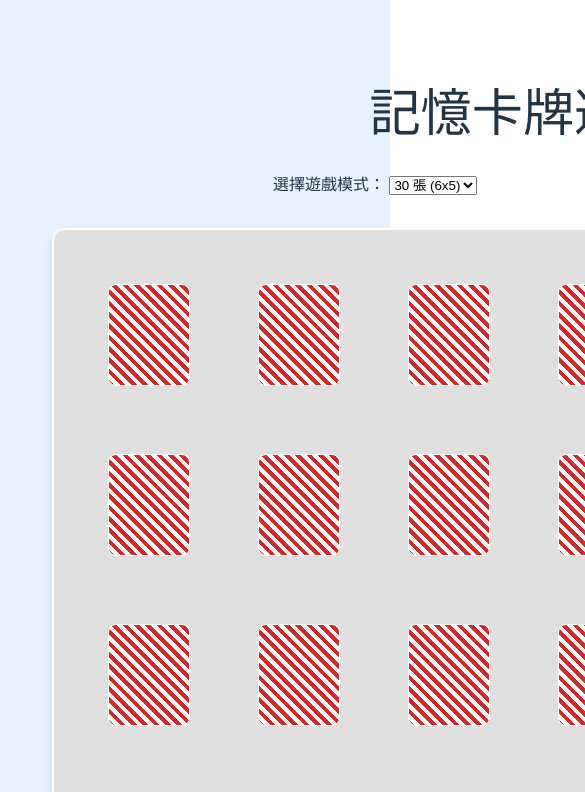
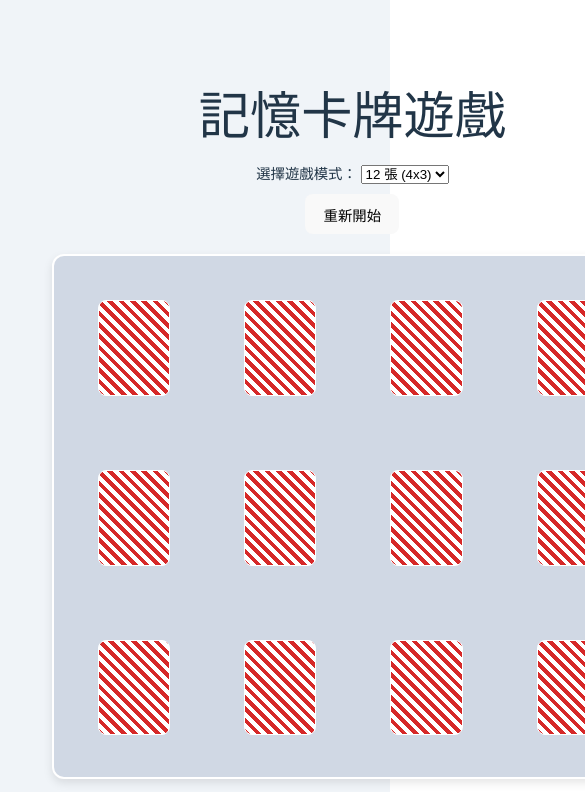
Before and after one commit to Roy-cheng-wq/ctcae-v5, a Vue app: page / in a window 390 px wide. Shown: the top 792 px of the page, 585 px wide, since content can reach past the window. Built offline with nearby package versions, Linux system fonts and the light colour scheme.

Commit message:
Update App.vue

```diff
--- a/src/App.vue
+++ b/src/App.vue
@@ -5,8 +5,8 @@
     <label>
       選擇遊戲模式：
       <select v-model.number="selectedCount" @change="startGame">
-        <option :value="30">30 張 (6x5)</option>
-        <option :value="42">42 張 (7x6)</option>
+        <option :value="12">12 張 (4x3)</option>
+        <option :value="16">16 張 (4x4)</option>
       </select>
     </label>
     <button @click="startGame">重新開始</button>
@@ -32,11 +32,12 @@
   </div>
 
   <div v-if="isWin" class="win-message">
-    <p>恭喜你過關了！🎉</p>
+    <p>🎉 恭喜你過關了！</p>
     <p>用時：{{ formattedTime }}</p>
     <p>翻對次數：{{ matchedCount }}</p>
     <p>翻錯次數：{{ wrongCount }}</p>
     <p>正確率：{{ accuracy }}%</p>
+    <button @click="startGame">再玩一次</button>
   </div>
 </template>
 
@@ -45,25 +46,21 @@
 import Card from './components/Card.vue'
 
 const allEmojiList = [
-  '🍎','🍌','🍓','🍇','🍊','🍉','🍍','🥝','🥥','🍒',
-  '🥭','🍑','🍐','🍋','🍈','🍏','🍅','🥑','🥕','🌽',
-  '🥔','🍄','🥜','🌰','🍞','🥐','🥖','🧀','🥩','🍗',
-  '🍖','🥓','🍔','🍟','🍕','🌭','🥪','🌮','🌯','🥗',
-  '🥙','🍣','🍤','🍚','🍜','🍲','🍥','🍢','🍡','🍧',
-  '🍨','🍩','🍪','🎂','🍰','🧁','🍫','🍬','🍭','🍮'
+  '🍎','🍌','🍓','🍇','🍊','🍉','🍍','🥝','🍒','🥭',
+  '🍑','🍐','🍋','🍏','🍅','🥕','🌽','🥔','🍄','🥜',
+  '🍞','🥐','🥖','🧀','🥩','🍗','🍖','🥓','🍔','🍕'
 ]
 
-const selectedCount = ref(30)
+const selectedCount = ref(12)
 const cards = ref([])
 const flippedCards = ref([])
 const isWin = ref(false)
 
 const layoutMap = {
-  30: { columns: 6, rows: 5 },
-  42: { columns: 7, rows: 6 }
+  12: { columns: 4, rows: 3 },
+  16: { columns: 4, rows: 4 }
 }
-
-const columns = computed(() => layoutMap[selectedCount.value]?.columns || 6)
+const columns = computed(() => layoutMap[selectedCount.value]?.columns || 4)
 
 const startTime = ref(null)
 const elapsedTime = ref(0)
@@ -110,7 +107,7 @@
   startTimer()
 
   let count = selectedCount.value
-  if (count % 2 !== 0) count--
+  if (count % 2 !== 0) count-- // 確保成對
 
   const chosenEmojis = allEmojiList.slice(0, count / 2)
 
@@ -171,8 +168,8 @@
 
 <style>
 body {
-  background: #e6f2ff; /* 淡藍色背景 */
-  font-family: sans-serif;
+  background: #f0f4f8;
+  font-family: "Segoe UI", sans-serif;
   margin: 0;
   padding: 20px;
 }
@@ -188,19 +185,21 @@
   display: flex;
   justify-content: space-between;
   align-items: center;
+  flex-wrap: wrap;
+  gap: 10px;
 }
 
 .board {
   display: grid;
-  gap: 2px; /* 卡牌間距縮小 */
+  gap: 8px;
   justify-content: center;
-  padding: 20px;
+  padding: 10px;
   margin: 0 auto;
-  background-color: #e0e0e0;
+  background-color: #d0d8e4;
   border-radius: 12px;
   box-shadow: 0 4px 10px rgba(0, 0, 0, 0.1);
   width: fit-content;
-  border: 2px solid white
+  border: 2px solid white;
 }
 
 .stats {
@@ -210,6 +209,8 @@
   display: flex;
   justify-content: space-around;
   font-weight: bold;
+  flex-wrap: wrap;
+  gap: 10px;
 }
 
 .win-message {
@@ -220,4 +221,17 @@
   text-align: center;
   font-weight: bold;
 }
+
+@media (max-width: 768px) {
+  .card {
+    width: 18vw !important;
+    height: 24vw !important;
+  }
+
+  .stats, .options {
+    flex-direction: column;
+    align-items: center;
+    font-size: 0.9rem;
+  }
+}
 </style>
```
